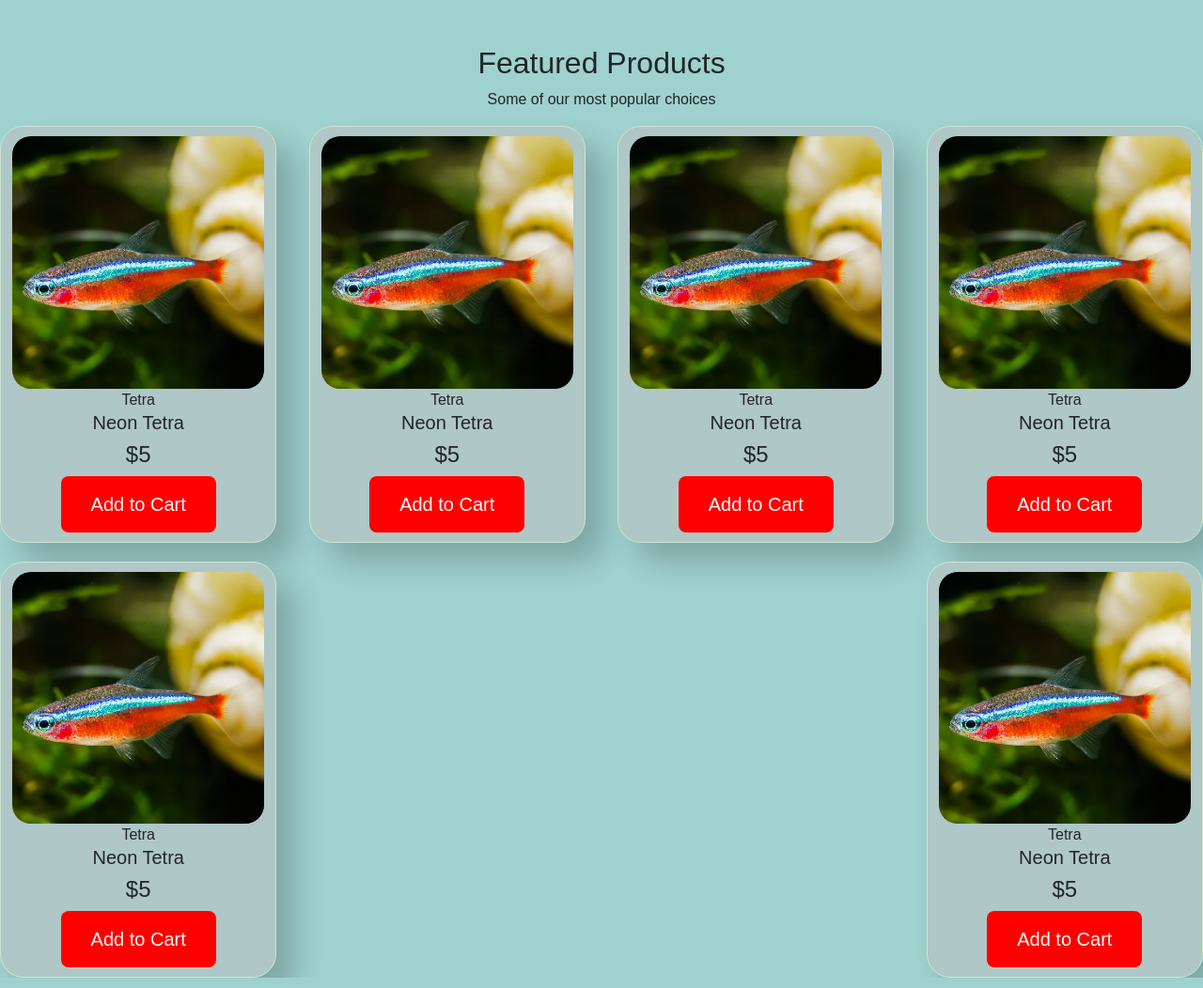
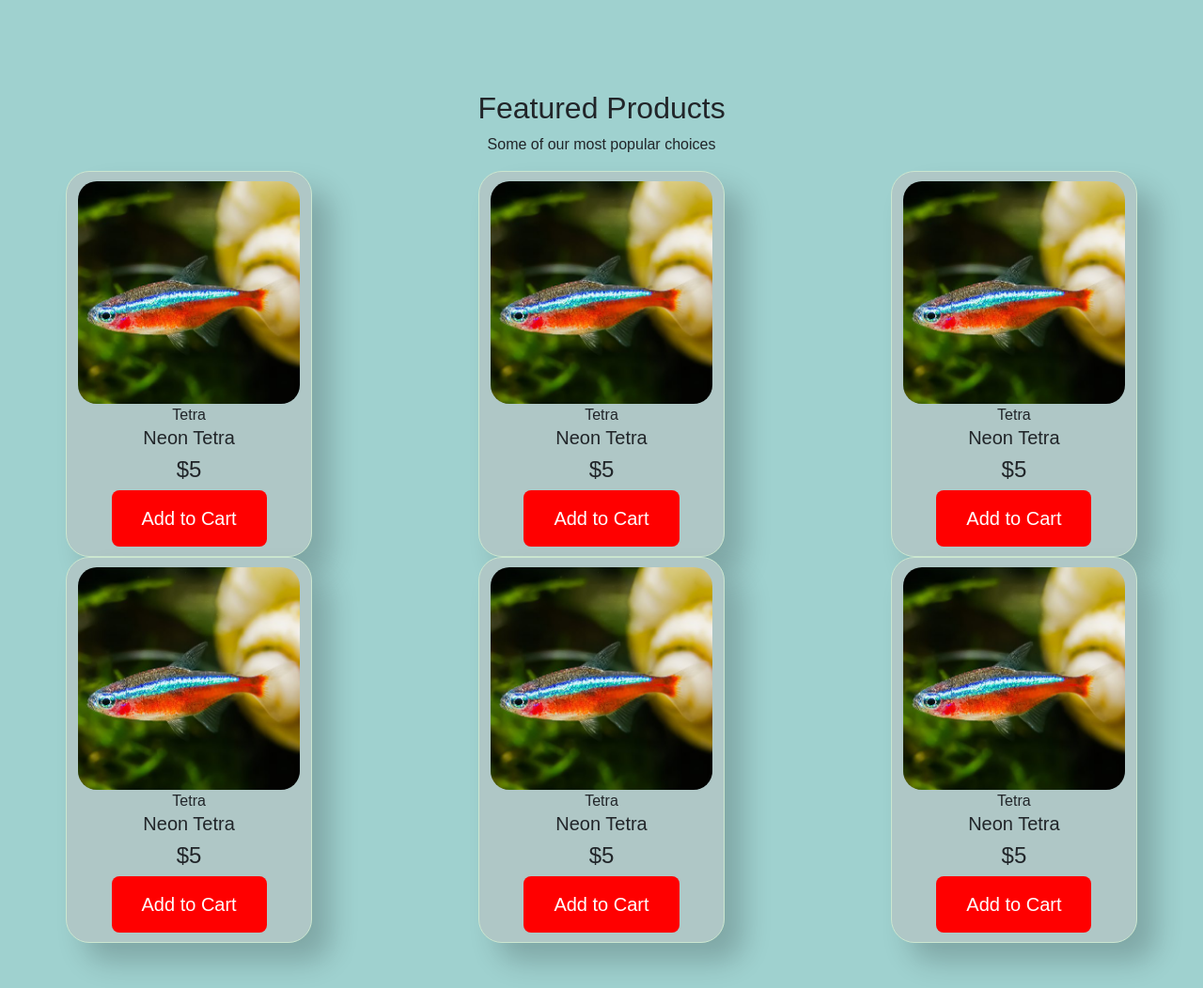
Before and after one commit to Zachry33/Fish-Ecommerce-Store, a website: page client/public/index.html in a window 1280 px wide. Shown: the part 700-1752 px from the top of the page at 94% size. Drawn offline with Linux system fonts and the light colour scheme.

Commit message:
Fixed alignment of featured products

```diff
--- a/client/public/index.html
+++ b/client/public/index.html
@@ -71,12 +71,13 @@
     <p> Heres some information about the company(Later thing)</p><br><br>
 </div>
 
-<section id="product1" class="section-p1">
+<section id="product1" class="section-p1 container pt-5 pb-5">
     <h2>Featured Products</h2>
     <p>Some of our most popular choices</p>
 
-    <div class="pro-container">
-        <div class="pro">
+    <div class="pro-container row">
+
+        <div class="pro col-sm-4">
             <img src="images/Neon-Tetra-1.jpg" alt="">
             <div class="des">
                 <span>Tetra</span>
@@ -86,7 +87,7 @@
             </div>
         </div>
 
-        <div class="pro">
+        <div class="pro col-sm-4">
             <img src="images/Neon-Tetra-1.jpg" alt="">
             <div class="des">
                 <span>Tetra</span>
@@ -96,35 +97,7 @@
             </div>
         </div>
 
-        <div class="pro">
-            <img src="images/Neon-Tetra-1.jpg" alt="">
-            <div class="des">
-                <span>Tetra</span>
-                <h5>Neon Tetra</h5>
-                <h4>$5</h4>
-                <button>Add to Cart</button>
-            </div>
-        </div>
-
-        <div class="pro">
-            <img src="images/Neon-Tetra-1.jpg" alt="">
-            <div class="des">
-                <span>Tetra</span>
-                <h5>Neon Tetra</h5>
-                <h4>$5</h4>
-                <button>Add to Cart</button>
-            </div>
-        </div>
-        <div class="pro">
-            <img src="images/Neon-Tetra-1.jpg" alt="">
-            <div class="des">
-                <span>Tetra</span>
-                <h5>Neon Tetra</h5>
-                <h4>$5</h4>
-                <button>Add to Cart</button>
-            </div>
-        </div>
-        <div class="pro">
+        <div class="pro col-sm-4">
             <img src="images/Neon-Tetra-1.jpg" alt="">
             <div class="des">
                 <span>Tetra</span>
@@ -134,6 +107,38 @@
             </div>
         </div>
     </div>
+
+    <div class="pro-container row">
+        <div class="pro col-sm-4">
+            <img src="images/Neon-Tetra-1.jpg" alt="">
+            <div class="des">
+                <span>Tetra</span>
+                <h5>Neon Tetra</h5>
+                <h4>$5</h4>
+                <button>Add to Cart</button>
+            </div>
+        </div>
+        <div class="pro col-sm-4">
+            <img src="images/Neon-Tetra-1.jpg" alt="">
+            <div class="des">
+                <span>Tetra</span>
+                <h5>Neon Tetra</h5>
+                <h4>$5</h4>
+                <button>Add to Cart</button>
+            </div>
+        </div>
+        <div class="pro col-sm-4">
+            <img src="images/Neon-Tetra-1.jpg" alt="">
+            <div class="des">
+                <span>Tetra</span>
+                <h5>Neon Tetra</h5>
+                <h4>$5</h4>
+                <button>Add to Cart</button>
+            </div>
+        </div>
+    </div>
+
+    </div>
 </section>
 
 
--- a/client/public/js/index.js
+++ b/client/public/js/index.js
@@ -1,3 +1,7 @@
 document.addEventListener('DOMContentLoaded', function() {
-
+    document.getElementById('search-button').
+                addEventListener('click', function () {
+                   // Add search page
+                   console.log("hi");
+                });
 });
```
Also changed, not shown: client/public/images/Fish-Are-Happy-and-Healthy-1.jpg (added).
